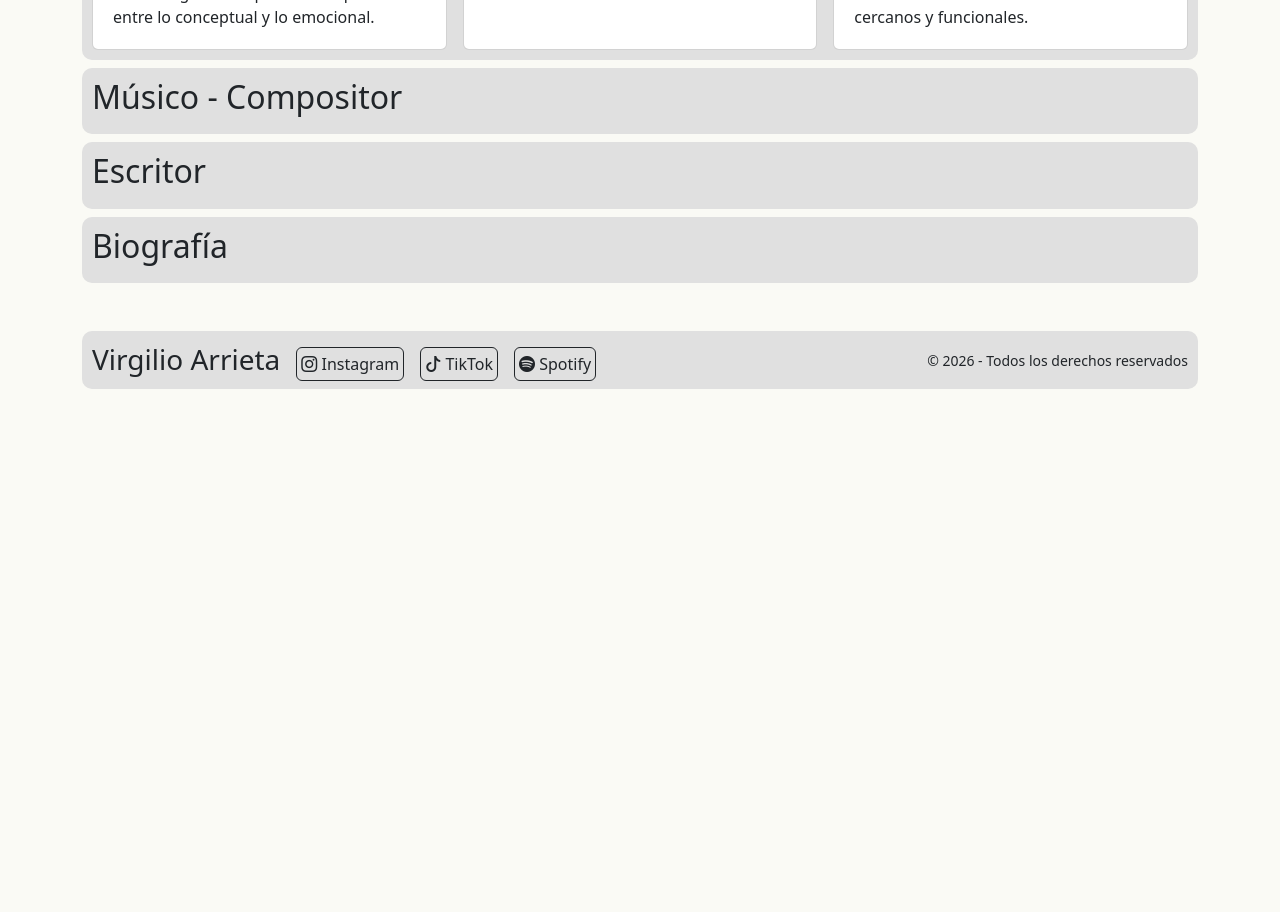
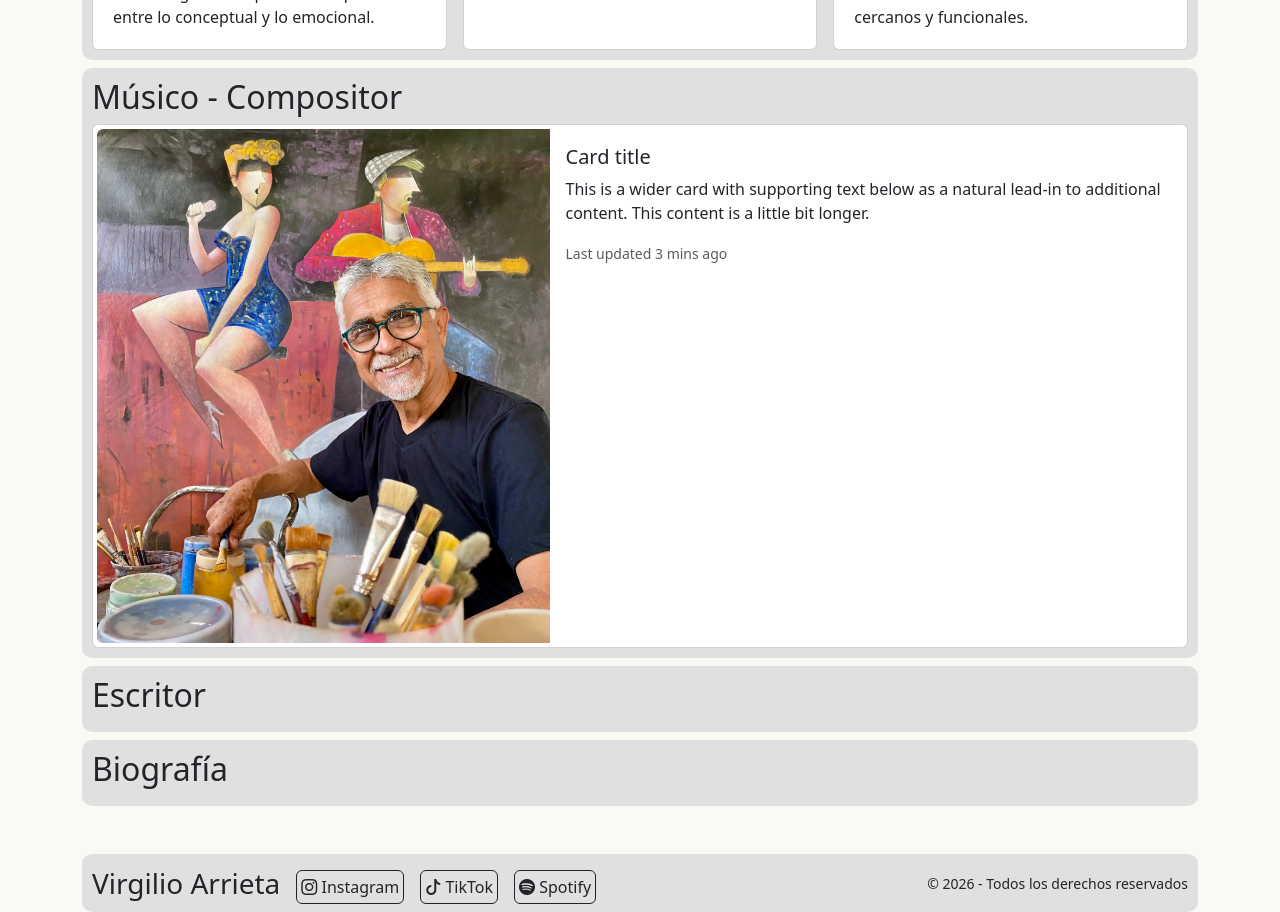
Before and after one commit to DevAnd7/VA-WebPage, a React (Vite) app in the folder VA-WP/: page / in a window 1280 px wide. Shown: the part 1280-2192 px from the top of the page. Before the commit the page ends 1669 px from the top, so only its background shows below. Built offline with nearby package versions, Linux system fonts and the light colour scheme.

Commit message:
card de seccion musico

```diff
--- a/VA-WP/src/Pages/Home/SeccionMusico.jsx
+++ b/VA-WP/src/Pages/Home/SeccionMusico.jsx
@@ -5,6 +5,21 @@ function SeccionMusico() {
         <div className="seccion" id="musico">
             <Link to="/musica" className="nav-link">
                 <h2>Músico - Compositor</h2>
+
+                <div className="card p-1">
+                    <div className="row g-0">
+                        <div className="col-md-5">
+                            <img src="/public/VA taller.webp" className="img-fluid rounded-start" alt="VA cantando" />
+                        </div>
+                        <div className="col-md-7">
+                            <div className="card-body">
+                                <h5 className="card-title">Card title</h5>
+                                <p className="card-text">This is a wider card with supporting text below as a natural lead-in to additional content. This content is a little bit longer.</p>
+                                <p className="card-text"><small className="text-body-secondary">Last updated 3 mins ago</small></p>
+                            </div>
+                        </div>
+                    </div>
+                </div>
             </Link>
         </div>
     );
```
